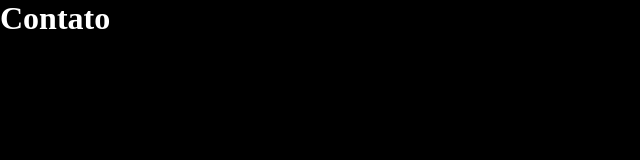
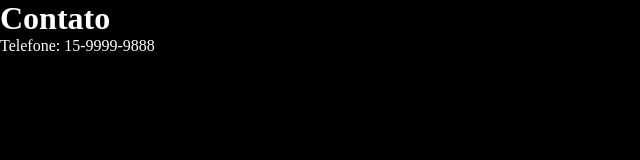
Before and after one commit to Victorbeep/CursoGit, a plain HTML site: page contato.html in a window 1280 px wide. Shown: the whole page, without its empty margins (0-640 px from the left). Drawn offline with Linux system fonts and the light colour scheme.

Commit message:
Adicionando contato na pagina home

```diff
--- a/contato.html
+++ b/contato.html
@@ -8,6 +8,7 @@
 </head>
 <body>
     <h1>Contato</h1>
+    <p>Telefone: 15-9999-9888</p>
     <script src="assets/js/app.js"></script>
 </body>
 </html>
```
